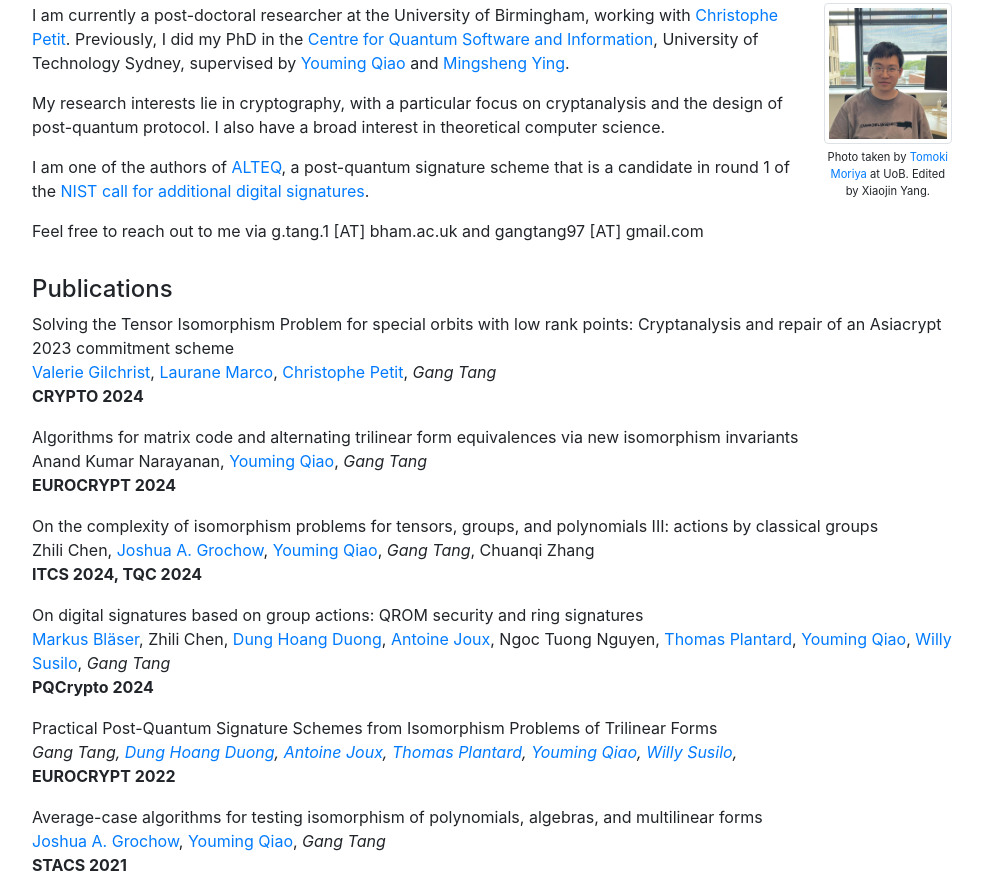
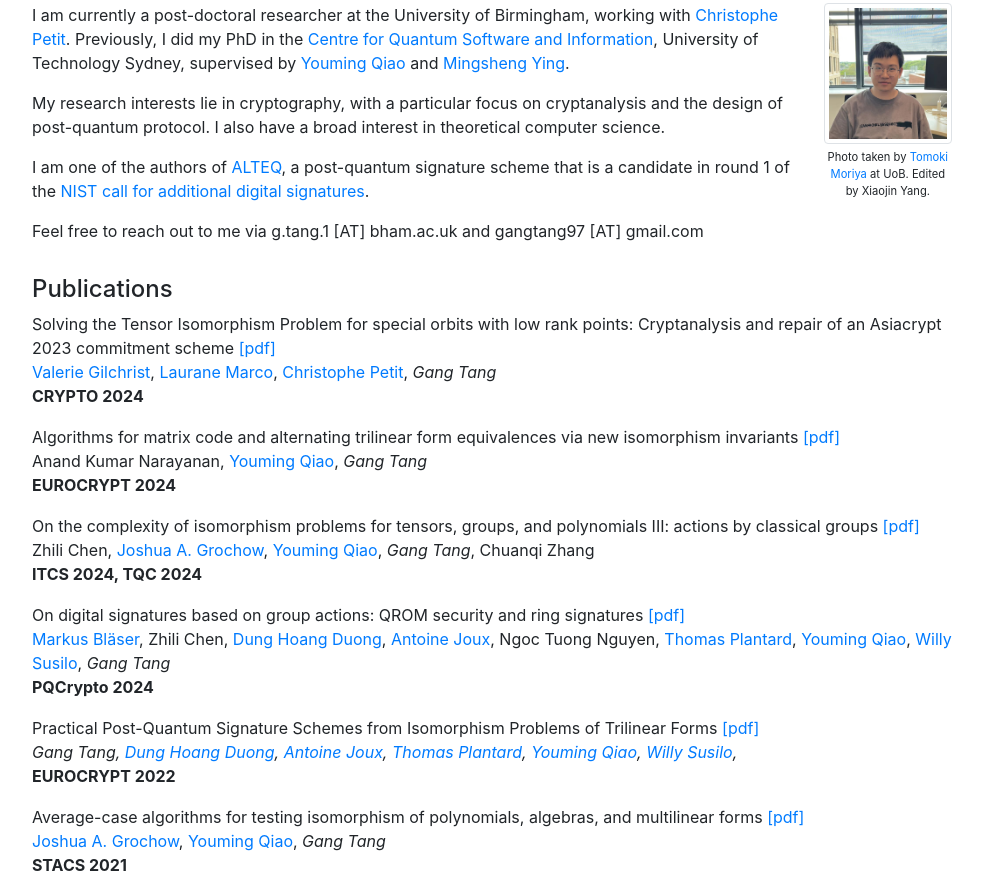
Before and after one commit to gangtang/gangtang.github.io, a plain HTML site: page index.html in a window 1280 px wide. Shown: the part 103-997 px from the top of the page, without its empty margins (148-1131 px from the left). Drawn offline with nearby package versions, Linux system fonts and the light colour scheme.

Commit message:
update pdf link for publications

```diff
--- a/index.html
+++ b/index.html
@@ -48,19 +48,19 @@
                         <h4>Publications</h4>
                         <div style="margin-bottom: 1em;"> <div class="row"><div class="col-sm-12"></div><div class="col-sm-12"><a>Solving the Tensor
 							Isomorphism Problem for special orbits with low rank points: Cryptanalysis and repair
-							of an Asiacrypt 2023 commitment scheme</a> <br> <a href="https://vgilchri.github.io/" target="_blank">Valerie Gilchrist</a>, <a href="https://lauranemarco.github.io/" target="_blank">Laurane Marco</a>, <a href="https://christophe.petit.web.ulb.be/" target="_blank">Christophe Petit</a>, <span style="font-style: italic;";>Gang Tang</span> <br><span style="font-weight: bold">CRYPTO 2024</span>
+							of an Asiacrypt 2023 commitment scheme</a> <a href="https://eprint.iacr.org/2024/337.pdf" target="_blank">[pdf]</a> <br> <a href="https://vgilchri.github.io/" target="_blank">Valerie Gilchrist</a>, <a href="https://lauranemarco.github.io/" target="_blank">Laurane Marco</a>, <a href="https://christophe.petit.web.ulb.be/" target="_blank">Christophe Petit</a>, <span style="font-style: italic;";>Gang Tang</span> <br><span style="font-weight: bold">CRYPTO 2024</span>
 						</pre></code></div></div> </div> </div> </div><div style="margin-bottom: 1em;"> <div class="row"><div class="col-sm-12"></div><div class="col-sm-12"><a>Algorithms for matrix code
-	and alternating trilinear form equivalences via new isomorphism invariants</a> <br> Anand Kumar Narayanan, <a href="https://profiles.uts.edu.au/Youming.Qiao" target="_blank">Youming Qiao</a>, <span style="font-style: italic;";>Gang Tang</span> <br><span style="font-weight: bold">EUROCRYPT 2024</span>
+	and alternating trilinear form equivalences via new isomorphism invariants</a> <a href="https://eprint.iacr.org/2024/368.pdf" target="_blank">[pdf]</a> <br> Anand Kumar Narayanan, <a href="https://profiles.uts.edu.au/Youming.Qiao" target="_blank">Youming Qiao</a>, <span style="font-style: italic;";>Gang Tang</span> <br><span style="font-weight: bold">EUROCRYPT 2024</span>
 
 </pre></code></div> </div> </div><div style="margin-bottom: 1em;"> <div class="row"><div class="col-sm-12"></div><div class="col-sm-12"><a>On the
 	complexity of isomorphism problems for tensors, groups, and polynomials III: actions by
-	classical groups</a> <br> Zhili Chen, <a href="https://home.cs.colorado.edu/~jgrochow/index.html" target="_blank">Joshua A. Grochow</a>, <a href="https://profiles.uts.edu.au/Youming.Qiao" target="_blank">Youming Qiao</a>, <span style="font-style: italic;";>Gang Tang</span>, Chuanqi Zhang <br><span style="font-weight: bold">ITCS 2024, TQC 2024</span>
+	classical groups</a> <a href="https://arxiv.org/pdf/2306.03135" target="_blank">[pdf]</a> <br> Zhili Chen, <a href="https://home.cs.colorado.edu/~jgrochow/index.html" target="_blank">Joshua A. Grochow</a>, <a href="https://profiles.uts.edu.au/Youming.Qiao" target="_blank">Youming Qiao</a>, <span style="font-style: italic;";>Gang Tang</span>, Chuanqi Zhang <br><span style="font-weight: bold">ITCS 2024, TQC 2024</span>
 
-</pre></code></div> </div> </div><div style="margin-bottom: 1em;"> <div class="row"><div class="col-sm-12"></div><div class="col-sm-12"><a>On digital signatures based on group actions: QROM security and ring signatures</a> <br> <a href="https://cc.cs.uni-saarland.de/mblaeser/" target="_blank">Markus Bläser</a>, Zhili Chen, <a href="https://sites.google.com/view/dung-duong/home" target="_blank">Dung Hoang Duong</a>, <a href="https://cispa.de/en/people/c01anjo" target="_blank">Antoine Joux</a>, Ngoc Tuong Nguyen, <a href="https://thomas-plantard.github.io/" target="_blank">Thomas Plantard</a>, <a href="https://profiles.uts.edu.au/Youming.Qiao" target="_blank">Youming Qiao</a>, <a href="https://sites.google.com/view/willy-susilo/" target="_blank">Willy Susilo</a>, <span style="font-style: italic;";>Gang Tang</span> <br><span style="font-weight: bold">PQCrypto 2024</span>
+</pre></code></div> </div> </div><div style="margin-bottom: 1em;"> <div class="row"><div class="col-sm-12"></div><div class="col-sm-12"><a>On digital signatures based on group actions: QROM security and ring signatures</a> <a href="https://eprint.iacr.org/2022/1184.pdf" target="_blank">[pdf]</a> <br> <a href="https://cc.cs.uni-saarland.de/mblaeser/" target="_blank">Markus Bläser</a>, Zhili Chen, <a href="https://sites.google.com/view/dung-duong/home" target="_blank">Dung Hoang Duong</a>, <a href="https://cispa.de/en/people/c01anjo" target="_blank">Antoine Joux</a>, Ngoc Tuong Nguyen, <a href="https://thomas-plantard.github.io/" target="_blank">Thomas Plantard</a>, <a href="https://profiles.uts.edu.au/Youming.Qiao" target="_blank">Youming Qiao</a>, <a href="https://sites.google.com/view/willy-susilo/" target="_blank">Willy Susilo</a>, <span style="font-style: italic;";>Gang Tang</span> <br><span style="font-weight: bold">PQCrypto 2024</span>
 
-</pre></code></div> </div> </div><div style="margin-bottom: 1em;"> <div class="row"><div class="col-sm-12"></div><div class="col-sm-12"><a>Practical Post-Quantum Signature Schemes from Isomorphism Problems of Trilinear Forms</a> <br> <span style="font-style: italic;";>Gang Tang, <a href="https://sites.google.com/view/dung-duong/home" target="_blank">Dung Hoang Duong</a>, <a href="https://cispa.de/en/people/c01anjo" target="_blank">Antoine Joux</a>, <a href="https://thomas-plantard.github.io/" target="_blank">Thomas Plantard</a>, <a href="https://profiles.uts.edu.au/Youming.Qiao" target="_blank">Youming Qiao</a>, <a href="https://sites.google.com/view/willy-susilo/" target="_blank">Willy Susilo</a>, </span> <br><span style="font-weight: bold">EUROCRYPT 2022</span>
+</pre></code></div> </div> </div><div style="margin-bottom: 1em;"> <div class="row"><div class="col-sm-12"></div><div class="col-sm-12"><a>Practical Post-Quantum Signature Schemes from Isomorphism Problems of Trilinear Forms</a> <a href="https://eprint.iacr.org/2022/267.pdf" target="_blank">[pdf]</a> <br> <span style="font-style: italic;";>Gang Tang, <a href="https://sites.google.com/view/dung-duong/home" target="_blank">Dung Hoang Duong</a>, <a href="https://cispa.de/en/people/c01anjo" target="_blank">Antoine Joux</a>, <a href="https://thomas-plantard.github.io/" target="_blank">Thomas Plantard</a>, <a href="https://profiles.uts.edu.au/Youming.Qiao" target="_blank">Youming Qiao</a>, <a href="https://sites.google.com/view/willy-susilo/" target="_blank">Willy Susilo</a>, </span> <br><span style="font-weight: bold">EUROCRYPT 2022</span>
 
-</pre></code></div> </div> </div><div style="margin-bottom: 1em;"> <div class="row"><div class="col-sm-12"></div><div class="col-sm-12"><a>Average-case algorithms for testing isomorphism of polynomials, algebras, and multilinear forms</a> <br> <a href="https://home.cs.colorado.edu/~jgrochow/index.html" target="_blank">Joshua A. Grochow</a>, <a href="https://profiles.uts.edu.au/Youming.Qiao" target="_blank">Youming Qiao</a>, <span style="font-style: italic;";>Gang Tang </span> <br><span style="font-weight: bold">STACS 2021</span>
+</pre></code></div> </div> </div><div style="margin-bottom: 1em;"> <div class="row"><div class="col-sm-12"></div><div class="col-sm-12"><a>Average-case algorithms for testing isomorphism of polynomials, algebras, and multilinear forms</a> <a href="https://arxiv.org/pdf/2012.01085" target="_blank">[pdf]</a> <br> <a href="https://home.cs.colorado.edu/~jgrochow/index.html" target="_blank">Joshua A. Grochow</a>, <a href="https://profiles.uts.edu.au/Youming.Qiao" target="_blank">Youming Qiao</a>, <span style="font-style: italic;";>Gang Tang </span> <br><span style="font-weight: bold">STACS 2021</span>
 
 
                 <!-- <div class="row" style="margin-top: 3em; margin-bottom: 1em;">
```
